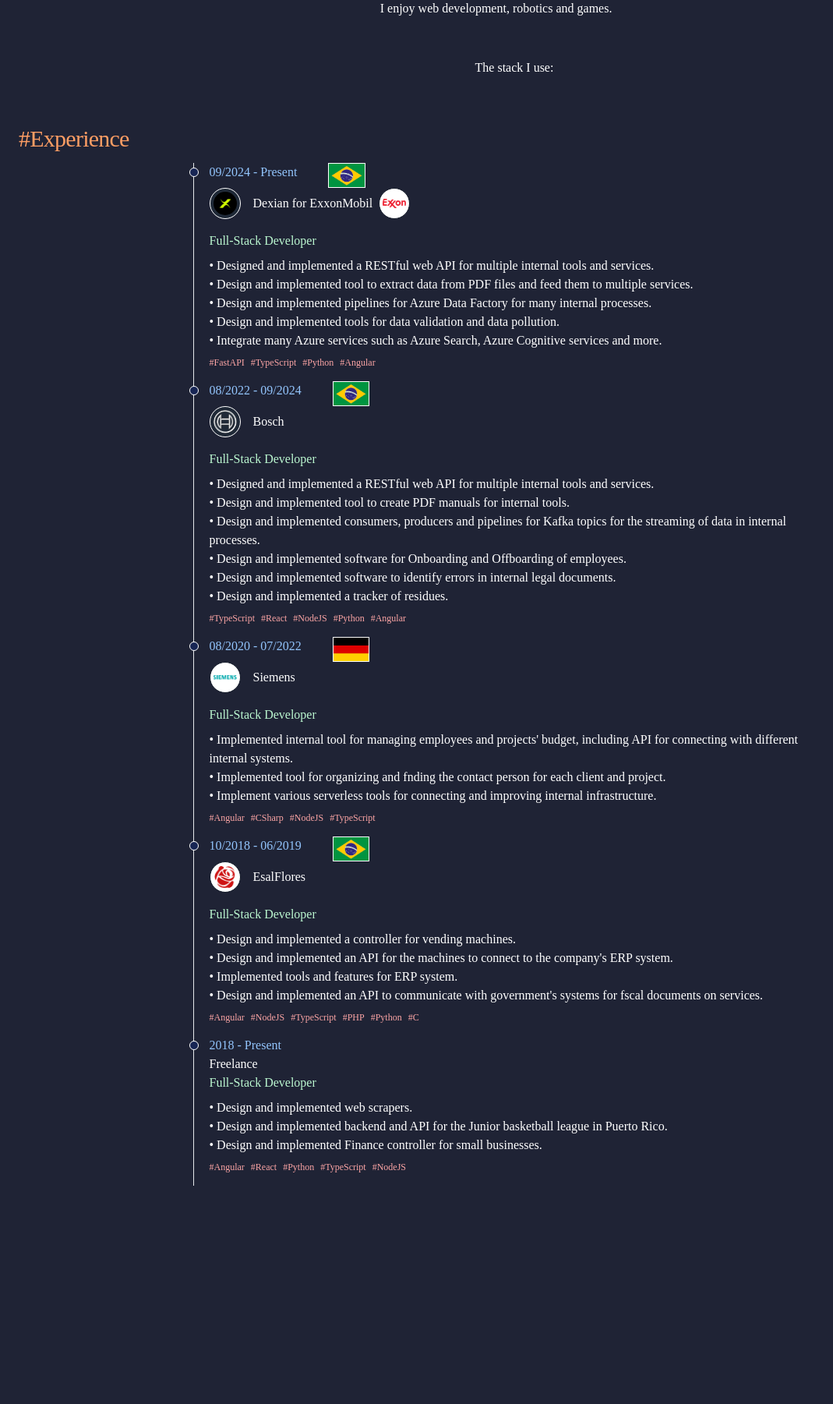
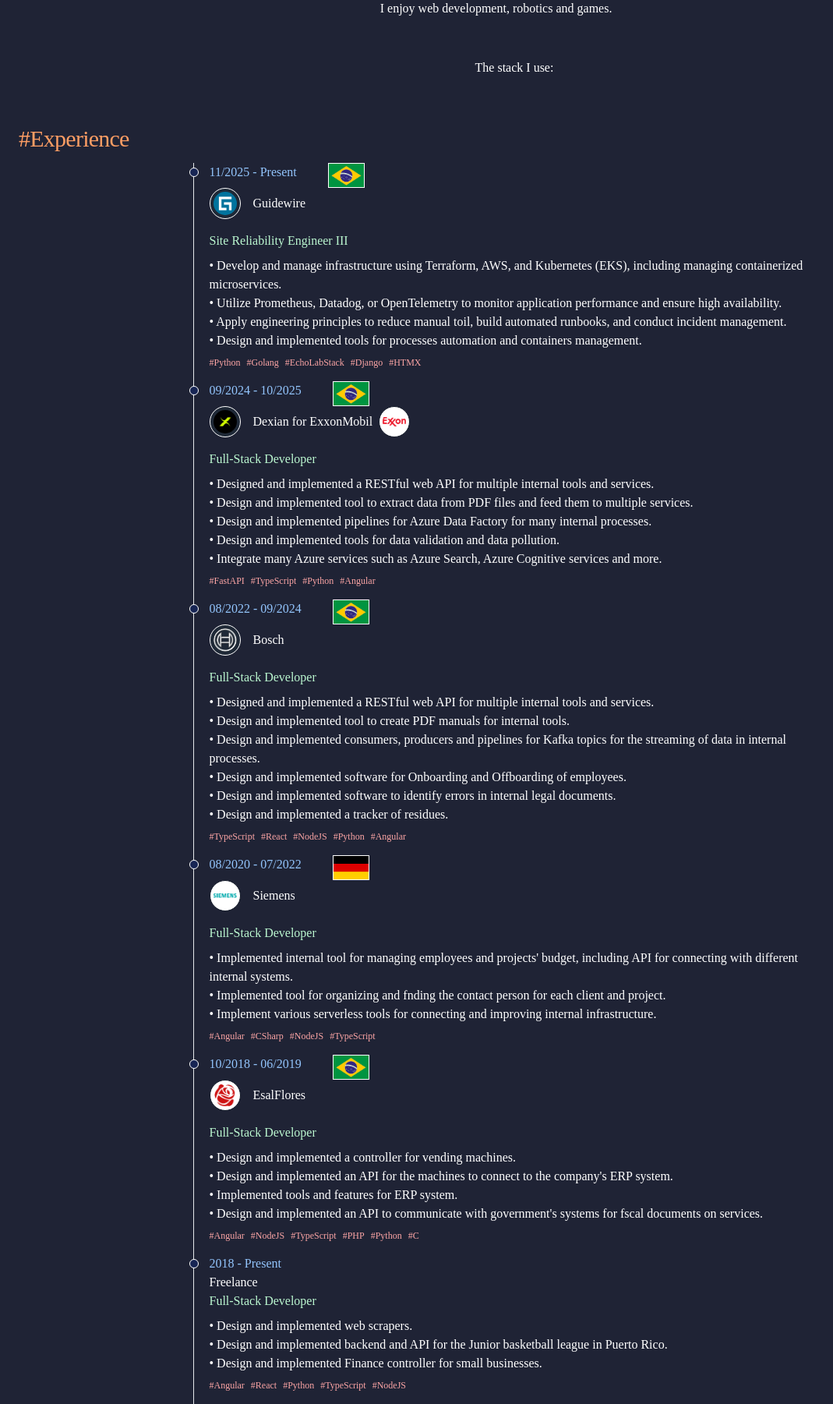
Before and after one commit to pietromezzadri/personal-blog, a Django app: page / in a window 1280 px wide. Shown: the part 207-2008 px from the top of the page at 78% size, without its empty margins (0-1069 px from the left). Before the commit the page ends 1728 px from the top, so only its background shows below. Run offline with Django 5.2, Linux system fonts and the light colour scheme; some web fonts are replaced.

Commit message:
update to uv and update experiences

```diff
--- a/resume/templates/experience.html
+++ b/resume/templates/experience.html
@@ -9,7 +9,38 @@
                 </div>
                 <div class="flex flex-col">
                     <div class="flex flex-row">
-                        <time class="text-blue-300">09/2024 - Present</time>
+                        <time class="text-blue-300">11/2025 - Present</time>
+                        <img class="object-scale-down h-8 ml-10 border border-white" src="{% static "images/brazil.png" %}" />
+                    </div>
+                    <div class="flex items-center mb-4">
+                        <img class="object-scale-down w-10 h-10 border rounded-full border-white bg-gray-800 p-1" src="{% static "images/guidewire.png" %}" />
+                        <h3 class="text-white ml-4">Guidewire</h3>
+                    </div>
+                    <div class="text-green-200 mb-2">Site Reliability Engineer III</div>
+                    <p class="text-white mb-2 mr-5 max-w-3xl">
+                        • Develop and manage infrastructure using Terraform, AWS, and Kubernetes (EKS), including managing containerized microservices.</br>
+                        • Utilize Prometheus, Datadog, or OpenTelemetry to monitor application performance and ensure high availability.</br>
+                        • Apply engineering principles to reduce manual toil, build automated runbooks, and conduct incident management.</br>
+                        • Design and implemented tools for processes automation and containers management.</br>
+                    </p>
+                    <div class="flex flex-row">
+                        <div class="text-xs text-red-300 hover:text-red-400">#Python</div>
+                        <div class="text-xs text-red-300 hover:text-red-400 ml-2">#Golang</div>
+                        <div class="text-xs text-red-300 hover:text-red-400 ml-2">#EchoLabStack</div>
+                        <div class="text-xs text-red-300 hover:text-red-400 ml-2">#Django</div>
+                        <div class="text-xs text-red-300 hover:text-red-400 ml-2">#HTMX</div>
+                    </div>
+                </div>
+            </div>
+        </li>
+        <li class="ml-5 mb-4">
+            <div class="flex flex-row">
+                <div class="relative mt-1.5 -left-[26px] ">
+                    <span class="absolute w-3 h-3 bg-blue-950 border border-white rounded-full"></span>
+                </div>
+                <div class="flex flex-col">
+                    <div class="flex flex-row">
+                        <time class="text-blue-300">09/2024 - 10/2025</time>
                         <img class="object-scale-down h-8 ml-10 border border-white" src="{% static "images/brazil.png" %}" />
                     </div>
                     <div class="flex items-center mb-4">
```
Also changed, not shown: pyproject.toml (added, +15 -0 lines), README.md (added), static/images/guidewire.png (added), 2 other files.
